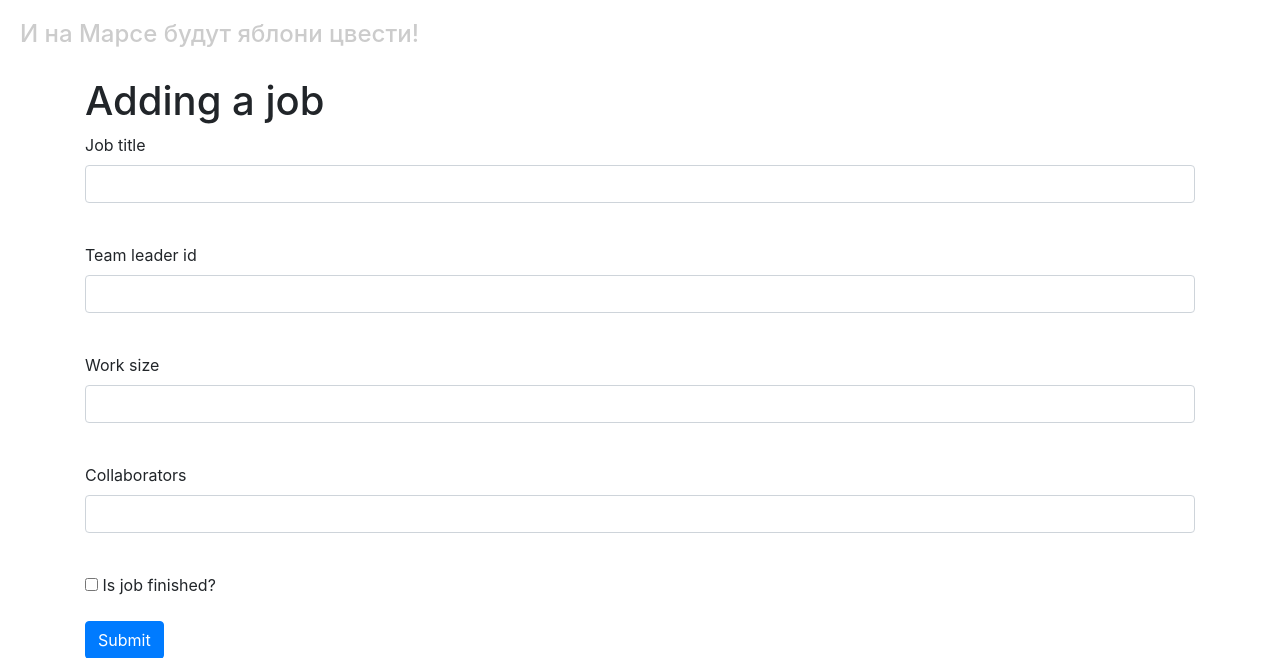
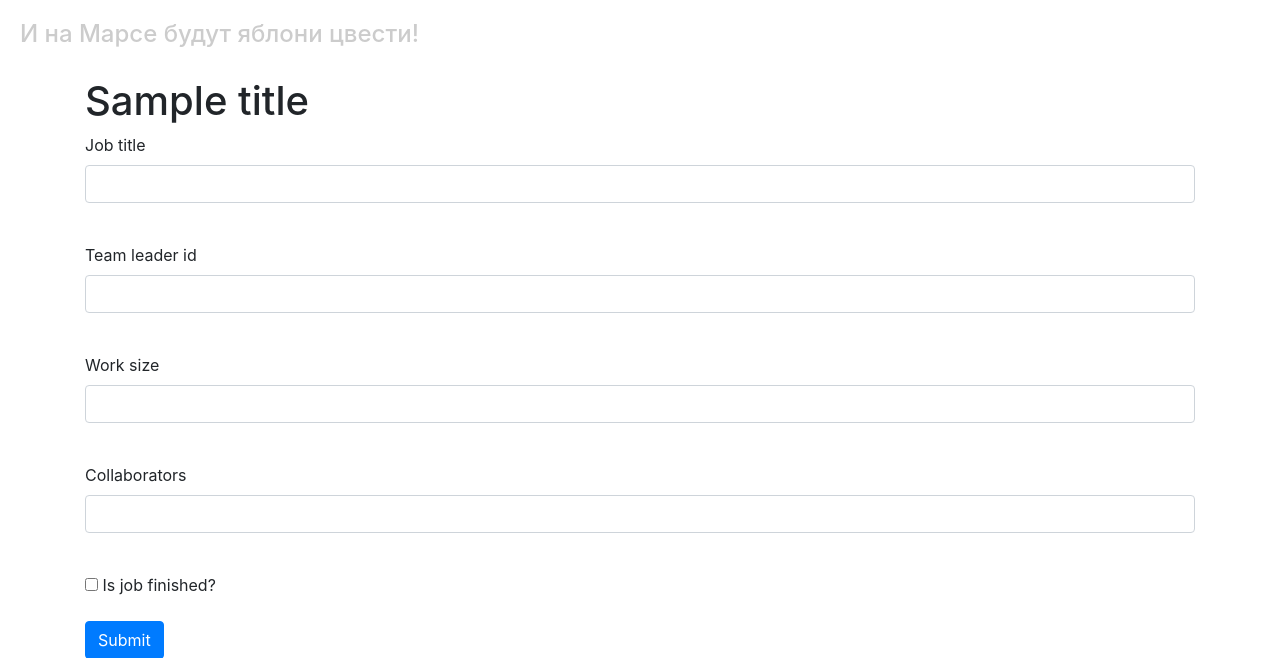
Before and after one commit to troxenia/mars_db, a Flask app: template templates/job.html in a window 1280 px wide. Shown: the part 80-738 px from the top of the page. Run offline with Flask 2, Linux system fonts and the light colour scheme; the template is opened without the code that fills it: values that come from a table or form of the project are taken from there, most other values are stand-ins (such as "Sample title", 1, 10 or a date in 2020); some libraries are stand-ins or nearby versions.

Commit message:
Minor cosmetic changes

```diff
--- a/templates/department.html
+++ b/templates/department.html
@@ -1,7 +1,7 @@
 {% extends "base.html" %}
 
 {% block content %}
-<h1>Adding a department</h1>
+<h1>{{title}}</h1>
 <form action="" method="post">
     {{ form.hidden_tag() }}
     <p>
--- a/templates/job.html
+++ b/templates/job.html
@@ -1,7 +1,7 @@
 {% extends "base.html" %}
 
 {% block content %}
-<h1>Adding a job</h1>
+<h1>{{title}}</h1>
 <form action="" method="post">
     {{ form.hidden_tag() }}
     <p>
```
Also changed, not shown: db/mars.db.
